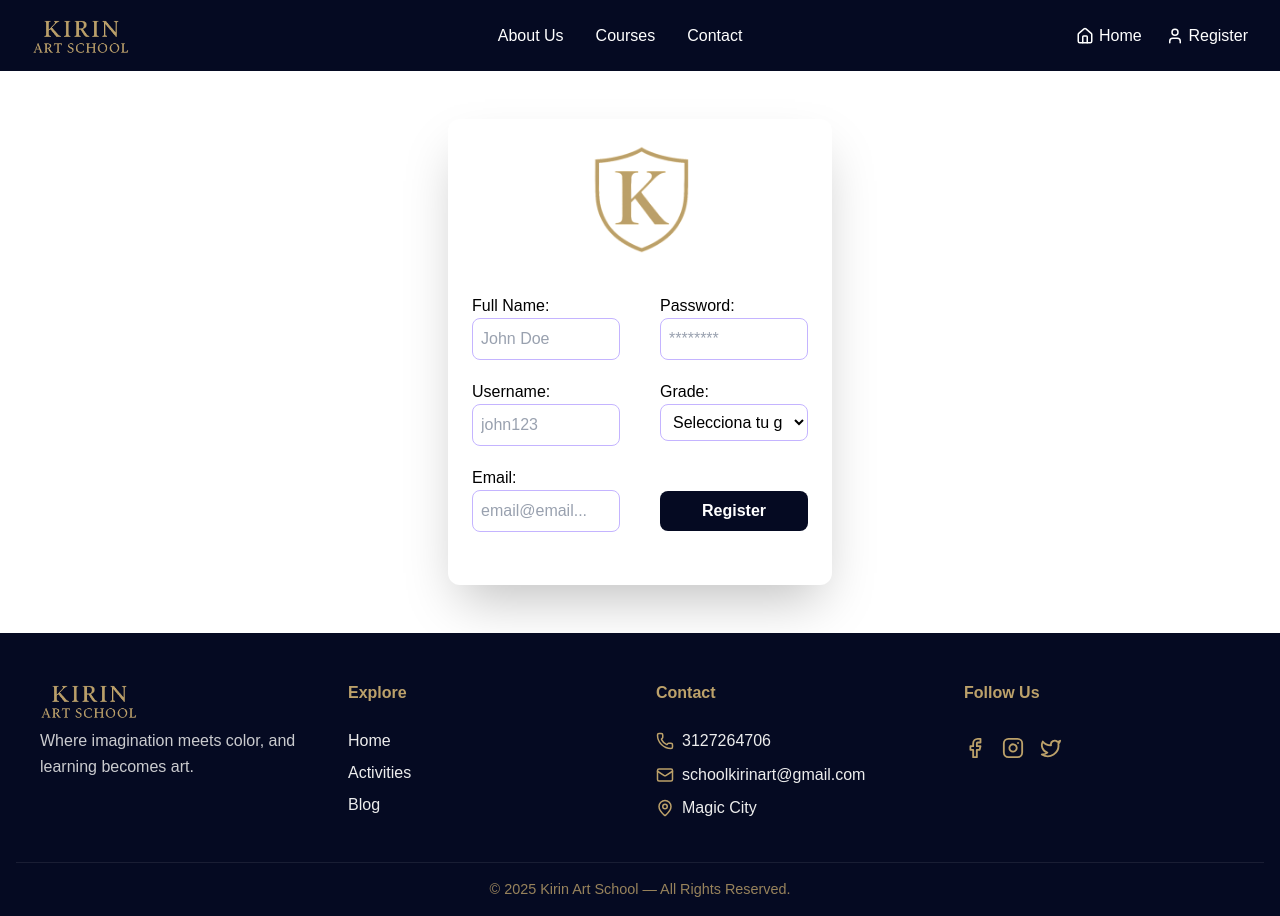
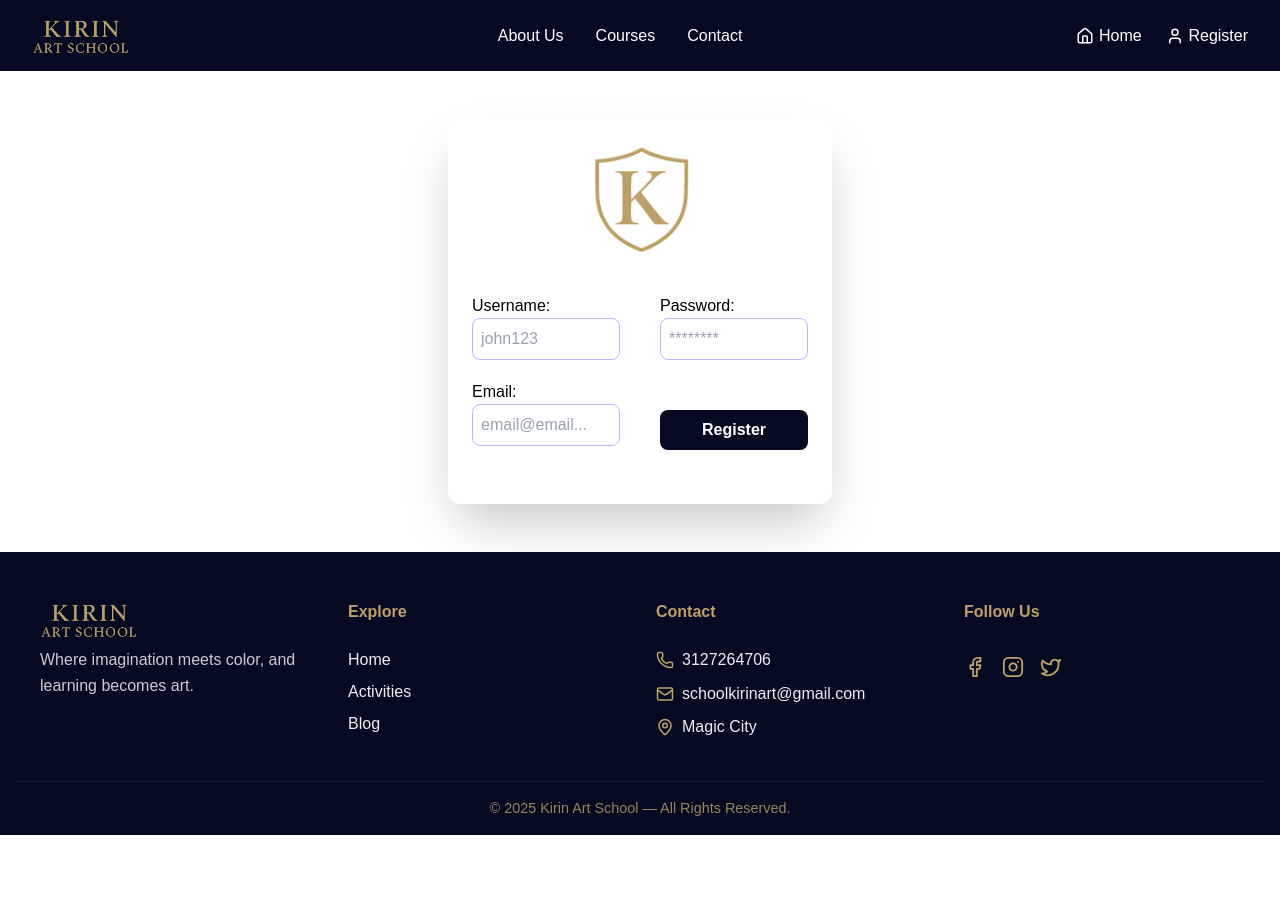
Before and after one commit to vcmvanesa7/Software-School---HU3, a Next.js app: page /register in a window 1280 px wide. After the commit the page ends 835 px from the top, so only its background shows below. Built offline with nearby package versions, Linux system fonts and the light colour scheme.

Commit message:
feat: add register functionality

```diff
--- a/src/app/register/page.tsx
+++ b/src/app/register/page.tsx
@@ -1,18 +1,15 @@
 "use client";
 import { useState } from "react";
-import style from "./register.module.css"
+import { createUser } from "@/services/User";
+import { useRouter } from "next/router";
 
 const RegisterForm = () => {
-
     const [loading, setLoading] = useState(false);
     const [message, setMessage] = useState<string | null>(null);
-    const [error, setError] = useState([])
     const [formData, setDataForm] = useState({
-        FullName: "",
         Username: "",
         Email: "",
         Password: "",
-        Grade: ""
 
     })
     const handleChange = (e) => {
@@ -37,6 +34,10 @@ const RegisterForm = () => {
         setLoading(false);
         setMessage(data.message);
 
+        const postUser = await createUser({ userName: formData.Username, email: formData.Email, password: formData.Password })
+        if (postUser?.status === 200) {
+            setTimeout(() => window.location.href="/login", 1500); // ✅ redirección con leve delay opcional
+        }
 
     };
 
@@ -54,20 +55,7 @@ const RegisterForm = () => {
             </div>
             <div className="flex gap-10">
                 <div className="flex flex-col gap-1">
-                    <div>
-                        <label className="block  text-black font-medium">
-                            Full Name:
-                        </label>
-                        <input
-                            type="text"
-                            name="FullName"
-                            placeholder="John Doe"
-                            value={formData.FullName}
-                            onChange={handleChange}
-                            required
-                            className="w-full border border-violet-300 p-2 mb-4 rounded-lg text-black placeholder-gray-400 focus:outline-none focus:shadow-xl"
-                        />
-                    </div>
+
                     <div>
                         <label className="block  text-black font-medium">
                             Username:
@@ -112,24 +100,7 @@ const RegisterForm = () => {
                             className="w-full border border-violet-300 p-2 mb-4 rounded-lg text-black placeholder-gray-400 focus:outline-none focus:shadow-xl"
                         />
                     </div>
-                    <div>
-                        {/* Grade */}
-                        <label className="block  text-black font-medium">
-                            Grade:
-                        </label>
-                        <select
-                            name="Grade"
-                            value={formData.Grade}
-                            onChange={handleChange}
-                            required
-                            className="w-full border border-violet-300 p-2 mb-4 rounded-lg text-black bggray-placeholder-gray-400s:outline-none focus:shadow-xl"
-                        >
-                            <option value="">Selecciona tu grado</option>
-                            <option value="3">3°</option>
-                            <option value="4">4°</option>
-                            <option value="5">5°</option>
-                        </select>
-                    </div>
+
                     <div className=" h-[100px] flex items-center">
                         <button
                             type="submit"
--- a/src/services/User.ts
+++ b/src/services/User.ts
@@ -7,14 +7,21 @@ interface UserProps {
     password: string
 }
 
-const createUser = ({userName, email, password}:UserProps) => {
+export const createUser = ({ userName, email, password }: UserProps) => {
 
-    const res = axios.post("https://webescuela-production.up.railway.app/api/User",{
-        userName: userName,
-        email: email,
-        roleId: 2,
-        password: password,
+    try {
+        const res = axios.post("https://webescuela-production.up.railway.app/api/auth/register", {
+            userName: userName,
+            email: email,
+            roleId: 2,
+            password: password,
 
-    })
+        })
+
+        return res
+
+    } catch (error) {
+        return error
+    }
 
 }
```
Lines whose indentation alone changed are shown as unchanged.
